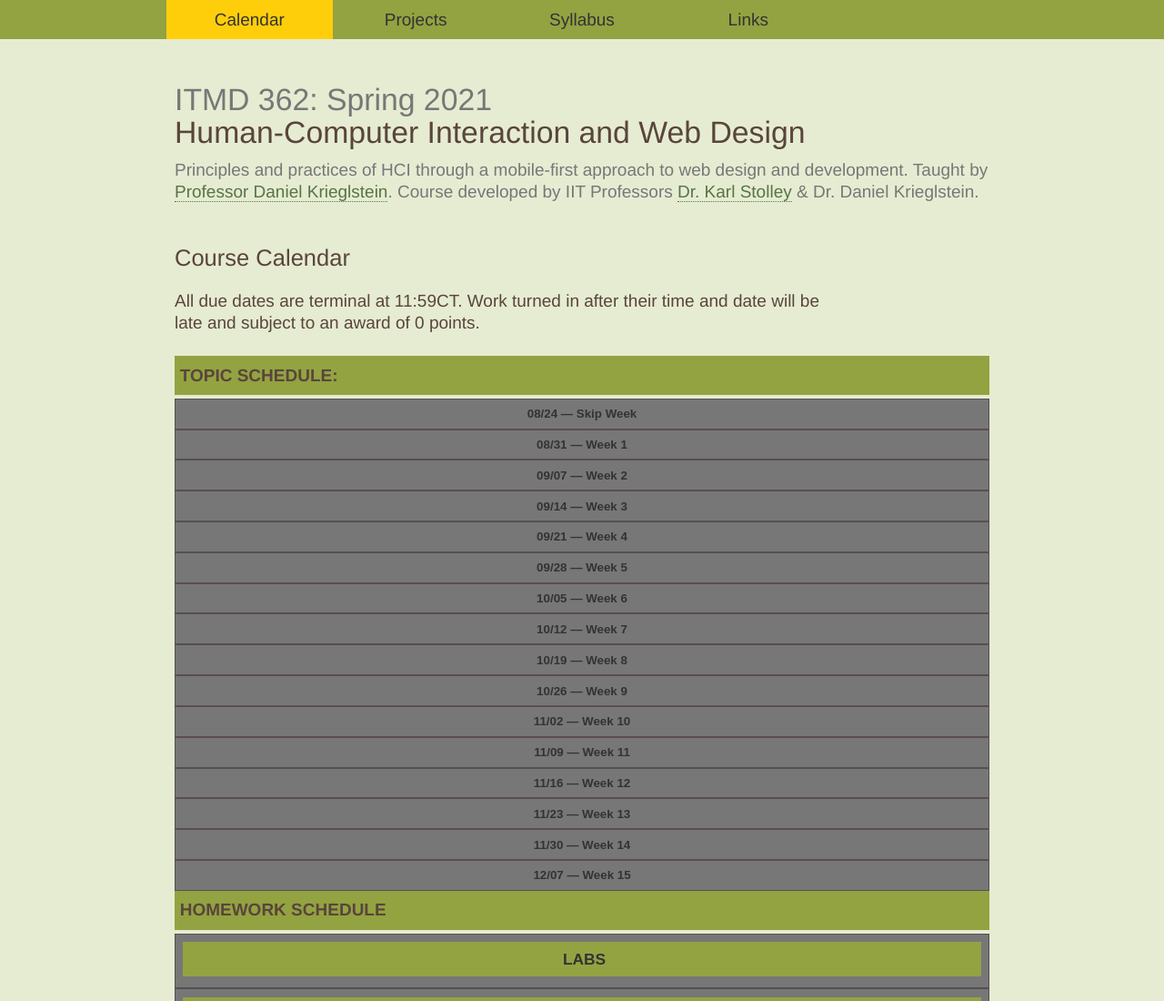
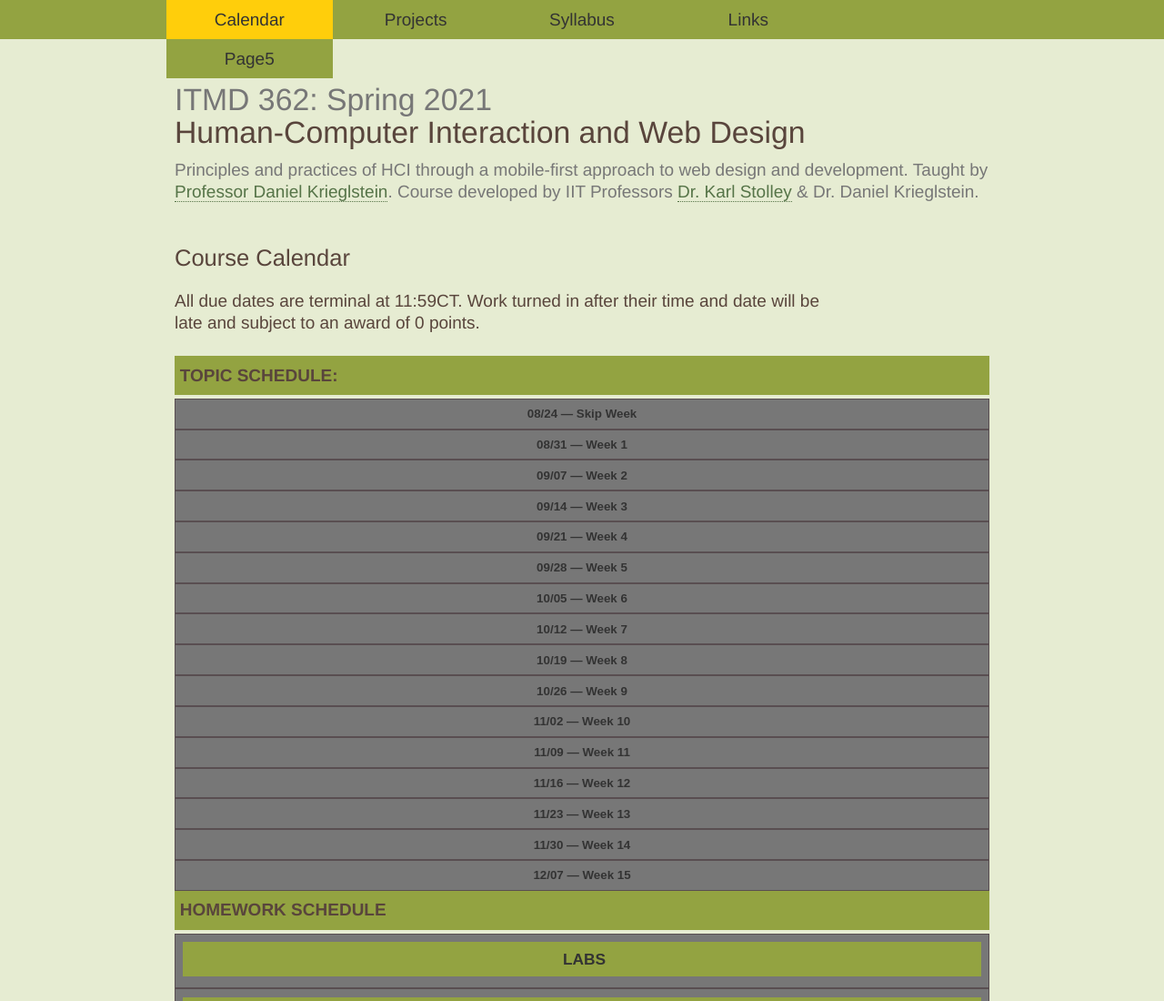
Before and after one commit to ychen304/ITMD362_Lab1, a plain HTML site: page index.html in a window 1280 px wide. Shown: the top 1100 px of the page at 91% size. Drawn offline with nearby package versions, Linux system fonts and the light colour scheme.

Commit message:
Add page5 nav

```diff
--- a/index.html
+++ b/index.html
@@ -24,6 +24,7 @@
           <li id="nav-pro"><a href="projects.html">Projects</a></li>
           <li id="nav-pol"><a href="syllabus.html">Syllabus</a></li>
           <li id="nav-lnk"><a href="links.html">Links</a></li>
+          <li id="nav-pag"><a href="page.html">Page5</a></li>
         </ul>
       </nav>
     </header>
```
